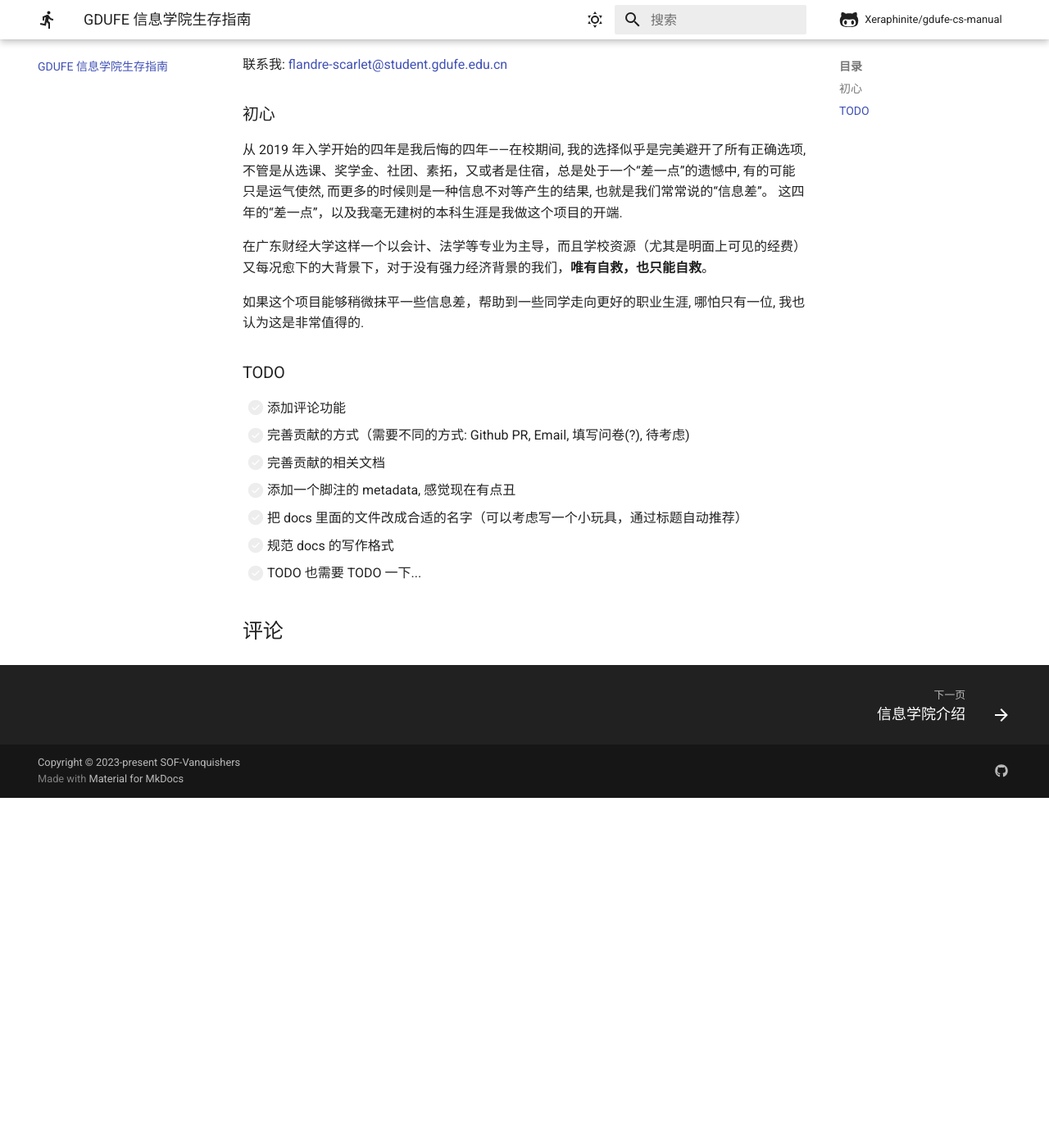
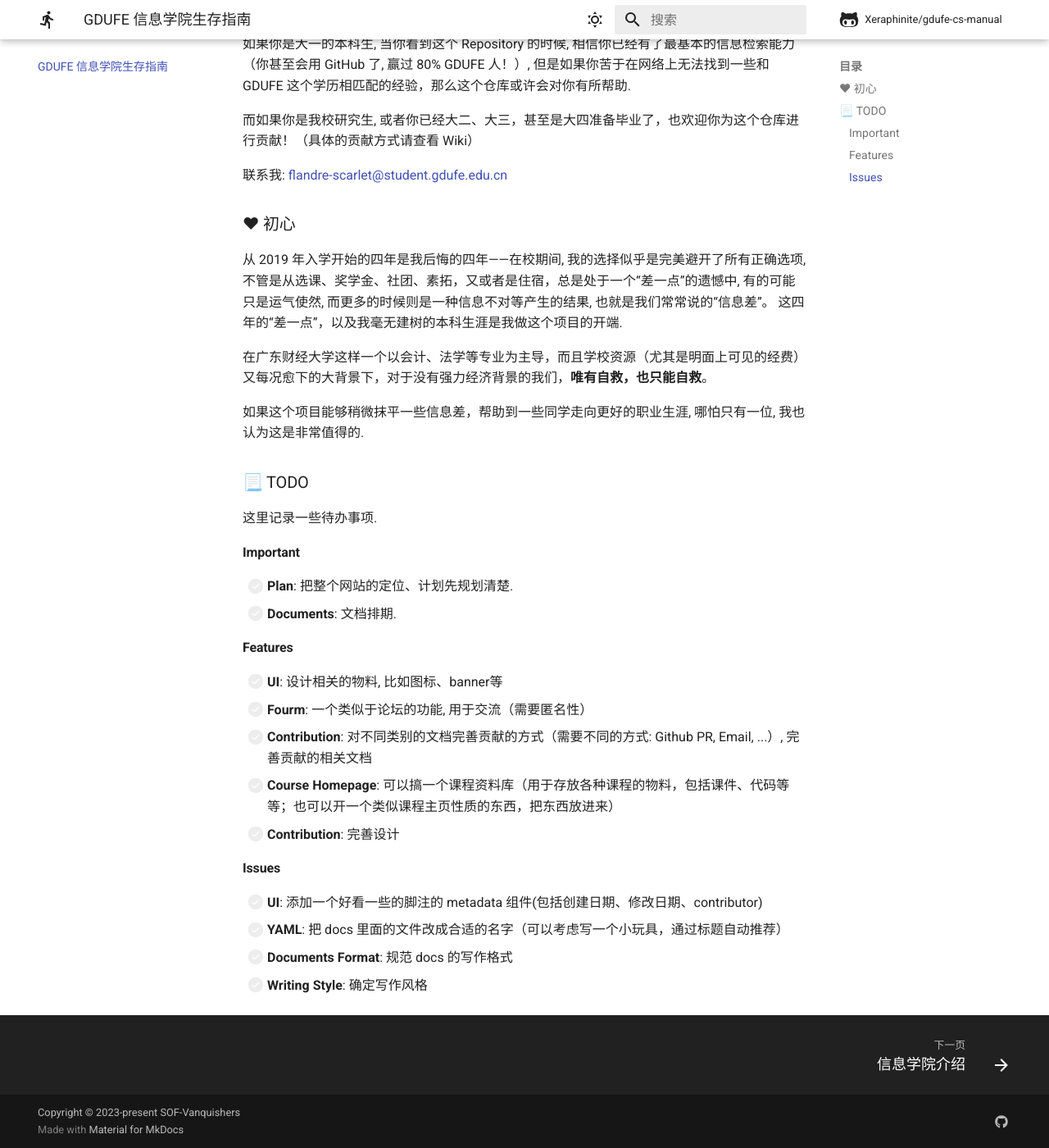
Before and after one commit to Xeraphinite/gdufe-cs-manual, an MkDocs documentation site: the page built from docs/index.md, in a window 1280 px wide and 1400 px high, scrolled down 431 px. Shown: the whole window at 82% size. Built offline with MkDocs 1.6.1 and Material for MkDocs 9.7.7, drawn with Linux system fonts in a browser that asks for light colours; comment, search, counter and statistics services are not loaded; before the commit the page ends 1404 px from its top, so only the background shows below that; some of the changed text lies outside the part shown.

Commit message:
⭐ Initialization: Sync README.md and Website index

```diff
--- a/docs/index.md
+++ b/docs/index.md
@@ -1,18 +1,19 @@
----
-comments: true
----
+
+!------ 🚧 The Manual is Under Construction 🚧 紧急建设中 🚧 -------!
 
 **Inspired By [SurviveSJTUManual](https://survivesjtu.gitbook.io/survivesjtumanual/)**
 
-当你选择来广东财经大学读 **CS** 的时候, 恭喜你, 你正式踏上了 99% 的技术（不说 100 % 是给学校留点面子，也因为有一些阳间老师）需要自学的不归路.
+当你选择来广东财经大学读 **CS(Computer Science)** 的时候, 而你此时又是零基础的话, 恭喜你, 你正式踏上了 99% 的技术需要自学的不归路.
+
+大学的学习与本科有相当大的差别, 因此如果你只是靠着 GDUFE 信息学院孱弱的师资, 学校极其过时的教学安排, 以及机房几乎养蛊一样的电子垃圾完成自己的计算机学业, 那么你的大学生涯可能会非常惨淡.
 
 如果你是大一的本科生, 当你看到这个 Repository 的时候, 相信你已经有了最基本的信息检索能力（你甚至会用 GitHub 了, 赢过 80% GDUFE 人！）, 但是如果你苦于在网络上无法找到一些和 GDUFE 这个学历相匹配的经验，那么这个仓库或许会对你有所帮助.
 
 而如果你是我校研究生, 或者你已经大二、大三，甚至是大四准备毕业了，也欢迎你为这个仓库进行贡献！（具体的贡献方式请查看 Wiki）
 
-联系我: flandre-scarlet@student.gdufe.edu.cn
+联系我: <flandre-scarlet@student.gdufe.edu.cn>
 
-### 初心
+### ❤ 初心
 
 从 2019 年入学开始的四年是我后悔的四年——在校期间, 我的选择似乎是完美避开了所有正确选项, 不管是从选课、奖学金、社团、素拓，又或者是住宿，总是处于一个“差一点”的遗憾中, 有的可能只是运气使然, 而更多的时候则是一种信息不对等产生的结果, 也就是我们常常说的“信息差”。 这四年的“差一点”，以及我毫无建树的本科生涯是我做这个项目的开端.
 
@@ -20,12 +21,26 @@ comments: true
 
 如果这个项目能够稍微抹平一些信息差，帮助到一些同学走向更好的职业生涯, 哪怕只有一位, 我也认为这是非常值得的.
 
-### TODO
+### 📃 TODO
 
-- [ ] 添加评论功能
-- [ ] 完善贡献的方式（需要不同的方式: Github PR, Email, 填写问卷(?), 待考虑)
-- [ ] 完善贡献的相关文档
-- [ ] 添加一个脚注的 metadata, 感觉现在有点丑
-- [ ] 把 docs 里面的文件改成合适的名字（可以考虑写一个小玩具，通过标题自动推荐）
-- [ ] 规范 docs 的写作格式
-- [ ] TODO 也需要 TODO 一下...
+这里记录一些待办事项.
+
+#### Important
+
+- [ ] **Plan**: 把整个网站的定位、计划先规划清楚.
+- [ ] **Documents**: 文档排期.
+
+#### Features
+
+- [ ] **UI**: 设计相关的物料, 比如图标、banner等
+- [ ] **Fourm**: 一个类似于论坛的功能, 用于交流（需要匿名性）
+- [ ] **Contribution**: 对不同类别的文档完善贡献的方式（需要不同的方式: Github PR, Email, ...）, 完善贡献的相关文档
+- [ ] **Course Homepage**: 可以搞一个课程资料库（用于存放各种课程的物料，包括课件、代码等等；也可以开一个类似课程主页性质的东西，把东西放进来）
+- [ ] **Contribution**: 完善设计
+
+#### Issues
+
+- [ ] **UI**: 添加一个好看一些的脚注的 metadata 组件(包括创建日期、修改日期、contributor)
+- [ ] **YAML**: 把 docs 里面的文件改成合适的名字（可以考虑写一个小玩具，通过标题自动推荐）
+- [ ] **Documents Format**: 规范 docs 的写作格式
+- [ ] **Writing Style**: 确定写作风格
```
